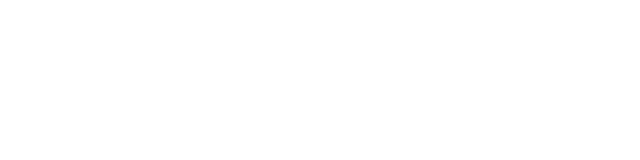
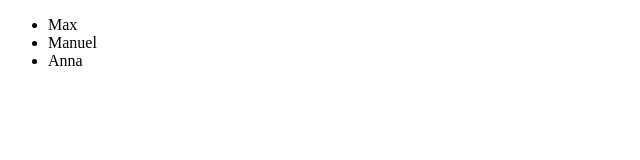
Before and after one commit to QuyetVV1995/Ionic-angular-course, an Angular app in the folder ng-refresher/: page / in a window 1280 px wide. Shown: the top 160 px of the page, without its empty margins (0-640 px from the left). Built offline with nearby package versions, Linux system fonts and the light colour scheme.

Commit message:
using Service with Dependency Injection

```diff
--- a/ng-refresher/src/app/persons/persons.component.ts
+++ b/ng-refresher/src/app/persons/persons.component.ts
@@ -1,4 +1,5 @@
-import { Component, Input} from "@angular/core";
+import { Component} from "@angular/core";
+import { PersonService } from "./persons.service";
 
 
 @Component({
@@ -7,5 +8,9 @@
 })
 export class PersonsComponent{
 
-  @Input() personList: string[];
+  personList: string[];
+  constructor(prsService: PersonService){
+    this.personList = prsService.persons;
+
+  }
 }
```
